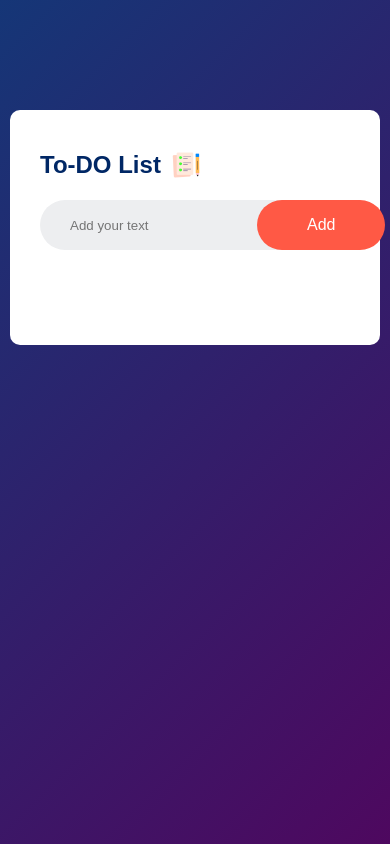
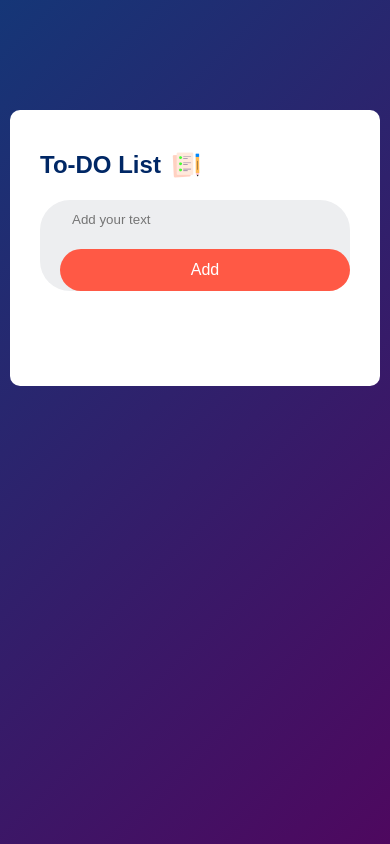
Before and after one commit to shivamyadav-2005/todo-app, a plain HTML site: page index.html in a window 390 px wide. Drawn offline with Linux system fonts and the light colour scheme.

Commit message:
Implement mobile responsiveness in style.css
Added responsive styles for mobile screens.

```diff
--- a/style.css
+++ b/style.css
@@ -99,3 +99,23 @@ ul li span:hover{
     border-radius: 50%;
 
 }
+
+/* Responsive fix for mobile screens */
+@media (max-width: 480px) {
+    .row {
+        flex-direction: column;
+        align-items: stretch;
+    }
+
+    input {
+        margin-bottom: 10px;
+        padding: 12px;
+    }
+
+    button {
+        width: 100%;
+        padding: 12px 0;
+        font-size: 16px;
+        border-radius: 30px;
+    }
+}
```
